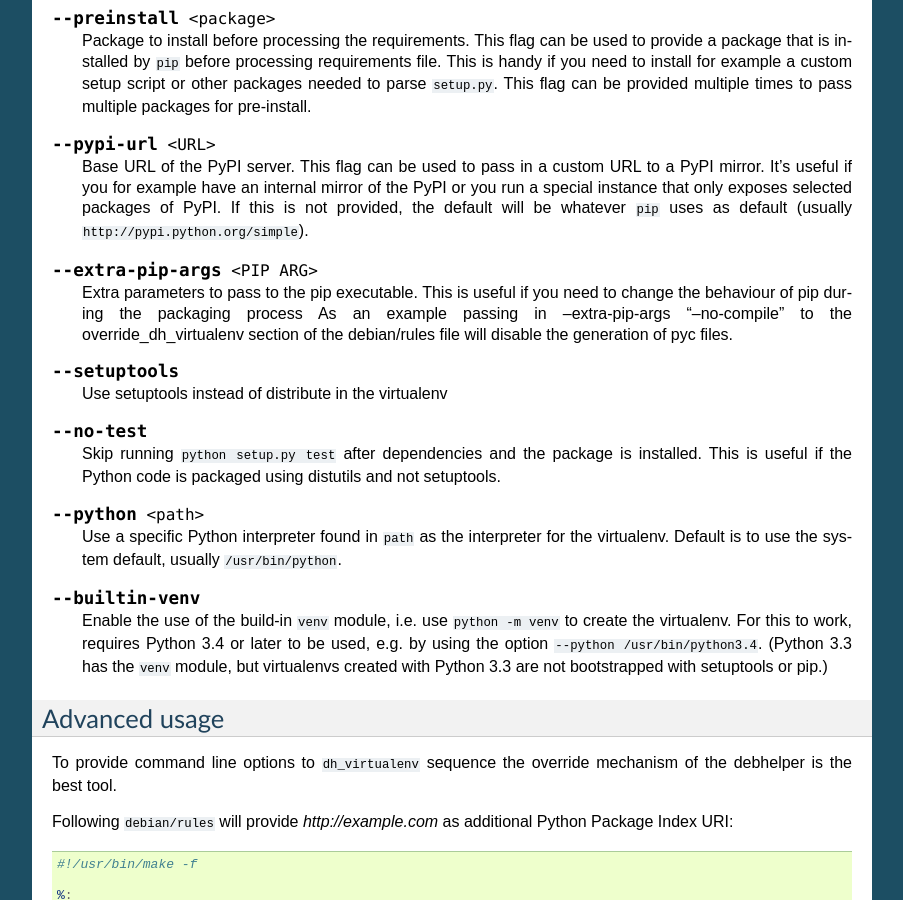
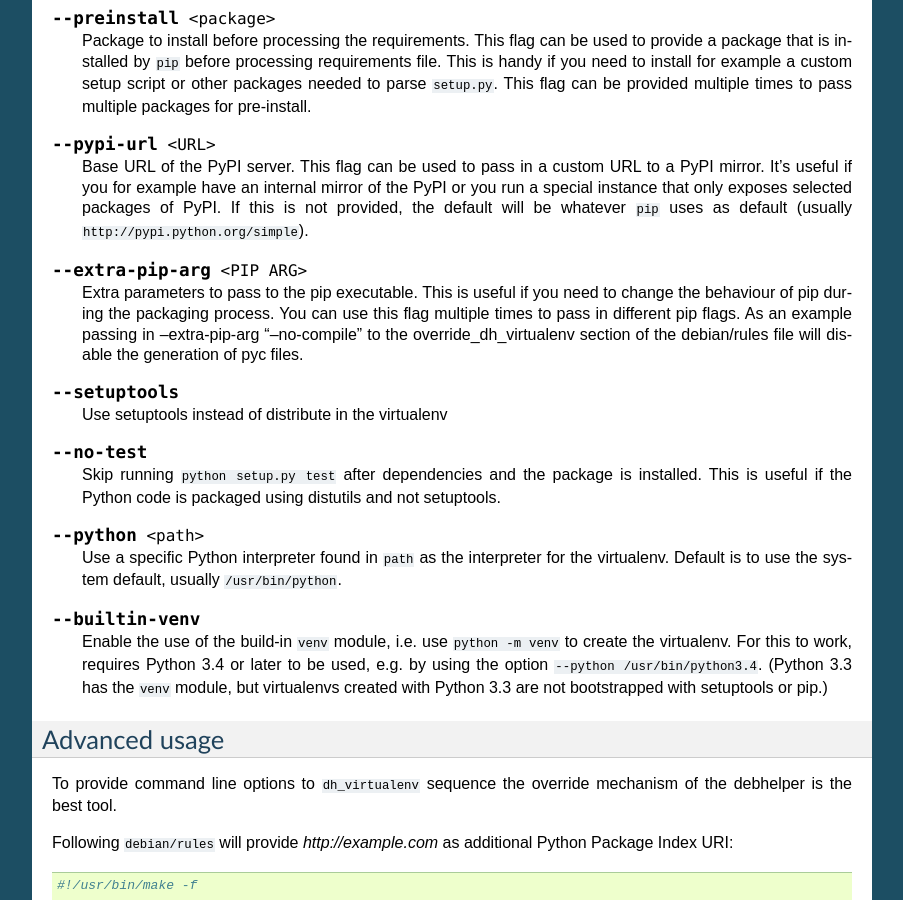
Before and after one commit to spotify/dh-virtualenv, a Sphinx documentation site: the page built from doc/usage.rst, in a window 1280 px wide and 900 px high, scrolled down 1077 px. Shown: the whole window, without its empty margins (198-1101 px from the left). Built offline with Sphinx 7.4.7, drawn with Linux system fonts in a browser that asks for light colours.

Commit message:
Code review changes from PR/58

```diff
--- a/doc/dh_virtualenv.1.rst
+++ b/doc/dh_virtualenv.1.rst
@@ -44,7 +44,7 @@ OPTIONS
 --extra-index-url			Pass extra index URL to pip
 --preinstall=PACKAGE			Preinstall a PACKAGE before
 					running pip.
---extra-pip-args				Extra args for the pip executable.
+--extra-pip-arg				Extra arg for the pip executable.
 --pypi-url				Base URL for PyPI server.
 --setuptools				Use setuptools instead of
 					distribute.
--- a/doc/usage.rst
+++ b/doc/usage.rst
@@ -87,11 +87,12 @@ few command line options:
    default will be whatever ``pip`` uses as default (usually
    ``http://pypi.python.org/simple``).
 
-.. cmdoption:: --extra-pip-args <PIP ARG>
+.. cmdoption:: --extra-pip-arg <PIP ARG>
 
    Extra parameters to pass to the pip executable. This is useful if
-   you need to change the behaviour of pip during the packaging process
-   As an example passing in --extra-pip-args "--no-compile" to the
+   you need to change the behaviour of pip during the packaging process.
+   You can use this flag multiple times to pass in different pip flags.
+   As an example passing in --extra-pip-arg "--no-compile" to the
    override_dh_virtualenv section of the debian/rules file will
    disable the generation of pyc files.
 
```
Also changed, not shown: 3 other files.
